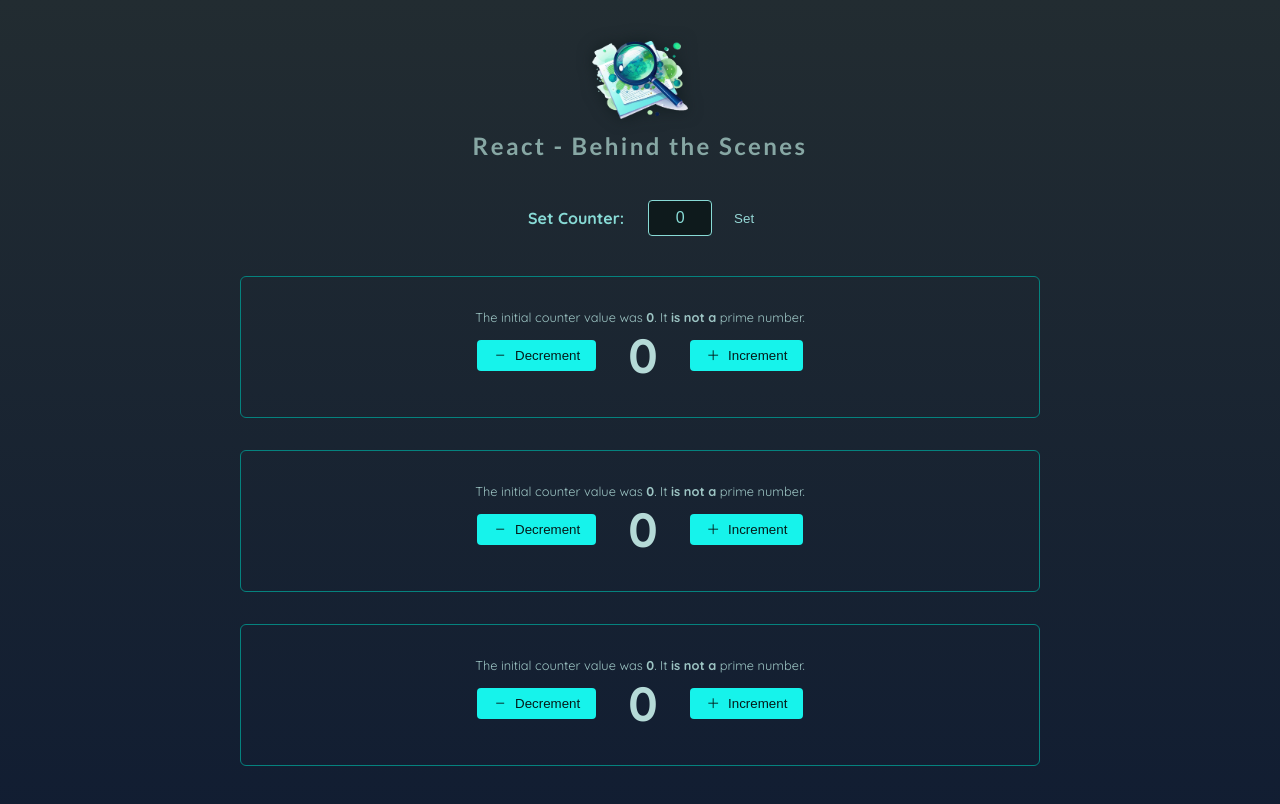
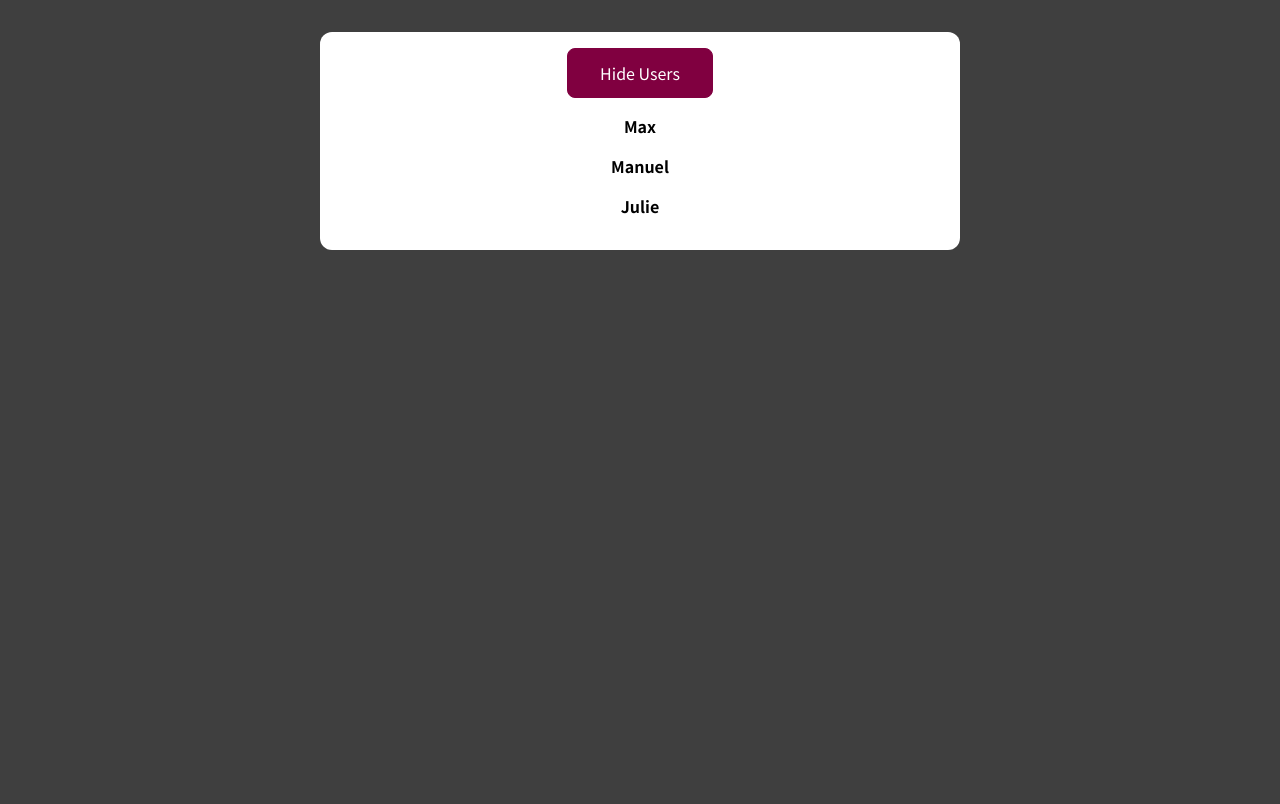
Before and after one commit to RidinRaccoon/Udemy-React-Course-Projects, a React app: page / in a window 1280 px wide. Shown: the top 804 px of the page. Built offline with nearby package versions, Linux system fonts and the light colour scheme.

Commit message:
Created initial project files

```diff
--- /dev/null
+++ b/src/Course_Content/Demo_Projects/5-Class_Based_Components/ClassBasedComponentsApp.tsx
@@ -0,0 +1,11 @@
+import React from 'react';
+import { Users } from './components/Users';
+import './styles/index.css';
+
+export function ClassBasedComponentsApp() {
+  return (
+    <React.StrictMode>
+      <Users />
+    </React.StrictMode>
+  );
+}
--- /dev/null
+++ b/src/Course_Content/Demo_Projects/5-Class_Based_Components/components/User.module.css
@@ -0,0 +1,4 @@
+.user {
+  margin: 1rem 0;
+  font-weight: bold;
+}
--- /dev/null
+++ b/src/Course_Content/Demo_Projects/5-Class_Based_Components/components/User.tsx
@@ -0,0 +1,10 @@
+import React from 'react';
+import classes from './User.module.css';
+
+/** */
+// eslint-disable-next-line react/function-component-definition
+export const User = (props: { name: string }) => {
+  const { name } = props;
+
+  return <li className={classes.user}>{name}</li>;
+};
--- /dev/null
+++ b/src/Course_Content/Demo_Projects/5-Class_Based_Components/components/Users.module.css
@@ -0,0 +1,14 @@
+.users {
+  margin: 2rem auto;
+  background-color: white;
+  padding: 1rem;
+  border-radius: 12px;
+  max-width: 40rem;
+  text-align: center;
+}
+
+.users ul {
+  list-style: none;
+  margin: 0;
+  padding: 0;
+}
--- /dev/null
+++ b/src/Course_Content/Demo_Projects/5-Class_Based_Components/components/Users.tsx
@@ -0,0 +1,35 @@
+import React from 'react';
+import { User } from './User';
+import classes from './Users.module.css';
+
+const DUMMY_USERS = [
+  { id: 'u1', name: 'Max' },
+  { id: 'u2', name: 'Manuel' },
+  { id: 'u3', name: 'Julie' },
+];
+
+// eslint-disable-next-line react/function-component-definition
+export const Users = () => {
+  const [showUsers, setShowUsers] = React.useState(true);
+
+  const toggleUsersHandler = () => {
+    setShowUsers((curState) => !curState);
+  };
+
+  const usersList = (
+    <ul>
+      {DUMMY_USERS.map((user) => (
+        <User key={user.id} name={user.name} />
+      ))}
+    </ul>
+  );
+
+  return (
+    <div className={classes.users}>
+      <button type="button" onClick={toggleUsersHandler}>
+        {showUsers ? 'Hide' : 'Show'} Users
+      </button>
+      {showUsers && usersList}
+    </div>
+  );
+};
--- /dev/null
+++ b/src/Course_Content/Demo_Projects/5-Class_Based_Components/styles/index.css
@@ -0,0 +1,30 @@
+@import url('https://fonts.googleapis.com/css2?family=Noto+Sans+JP:wght@400;700&display=swap');
+
+* {
+  box-sizing: border-box;
+}
+
+html {
+  font-family: 'Noto Sans JP', sans-serif;
+}
+
+body {
+  margin: 0;
+  background-color: #3f3f3f;
+}
+
+button {
+  font: inherit;
+  cursor: pointer;
+  background-color: #800040;
+  color: white;
+  border: 1px solid #800040;
+  border-radius: 8px;
+  padding: 0.75rem 2rem;
+}
+
+button:hover,
+button:active {
+  background-color: #630032;
+  border-color: #630032;
+}
```
Also changed, not shown: src/index.tsx (+4 -3 lines).
